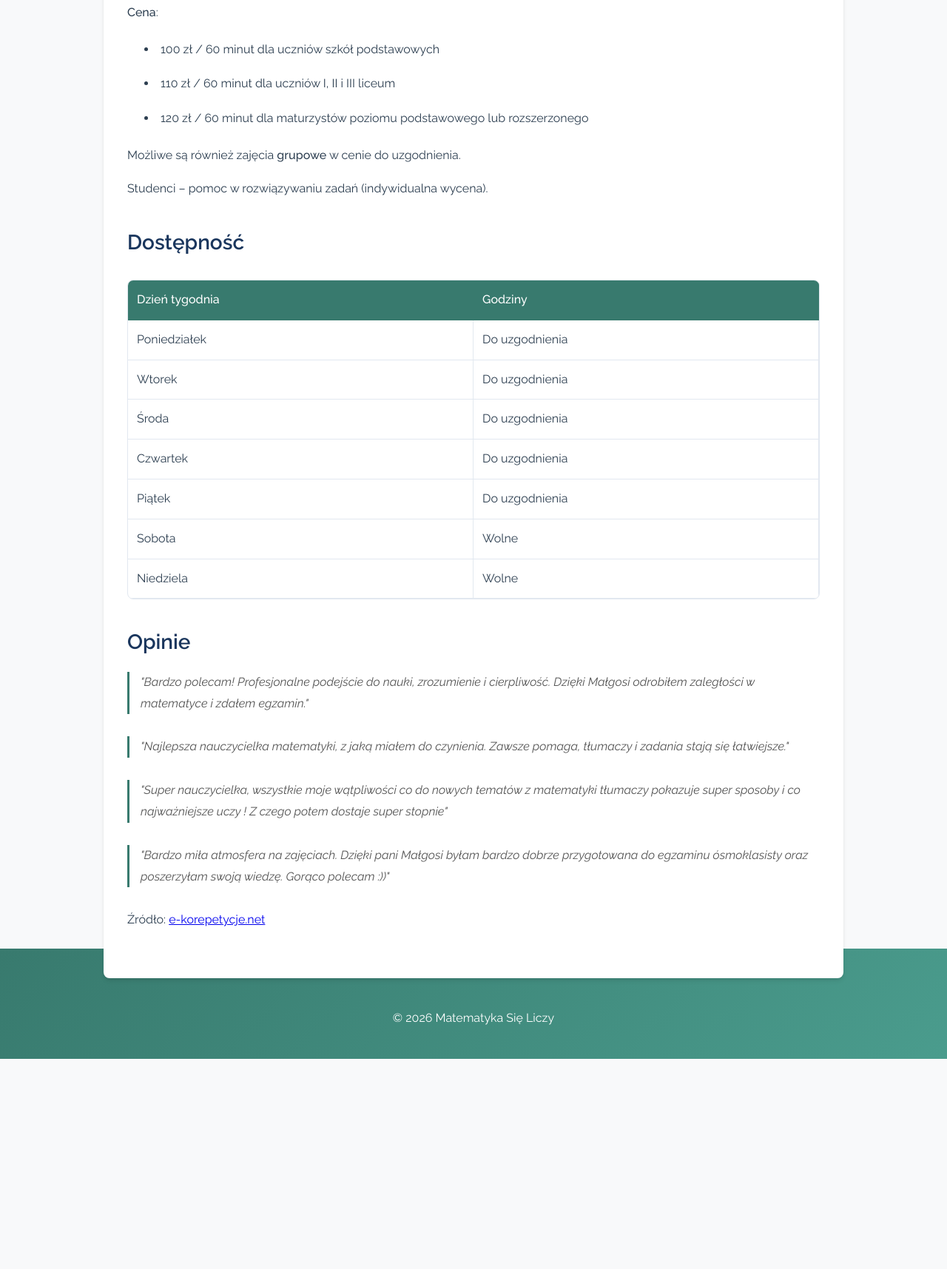
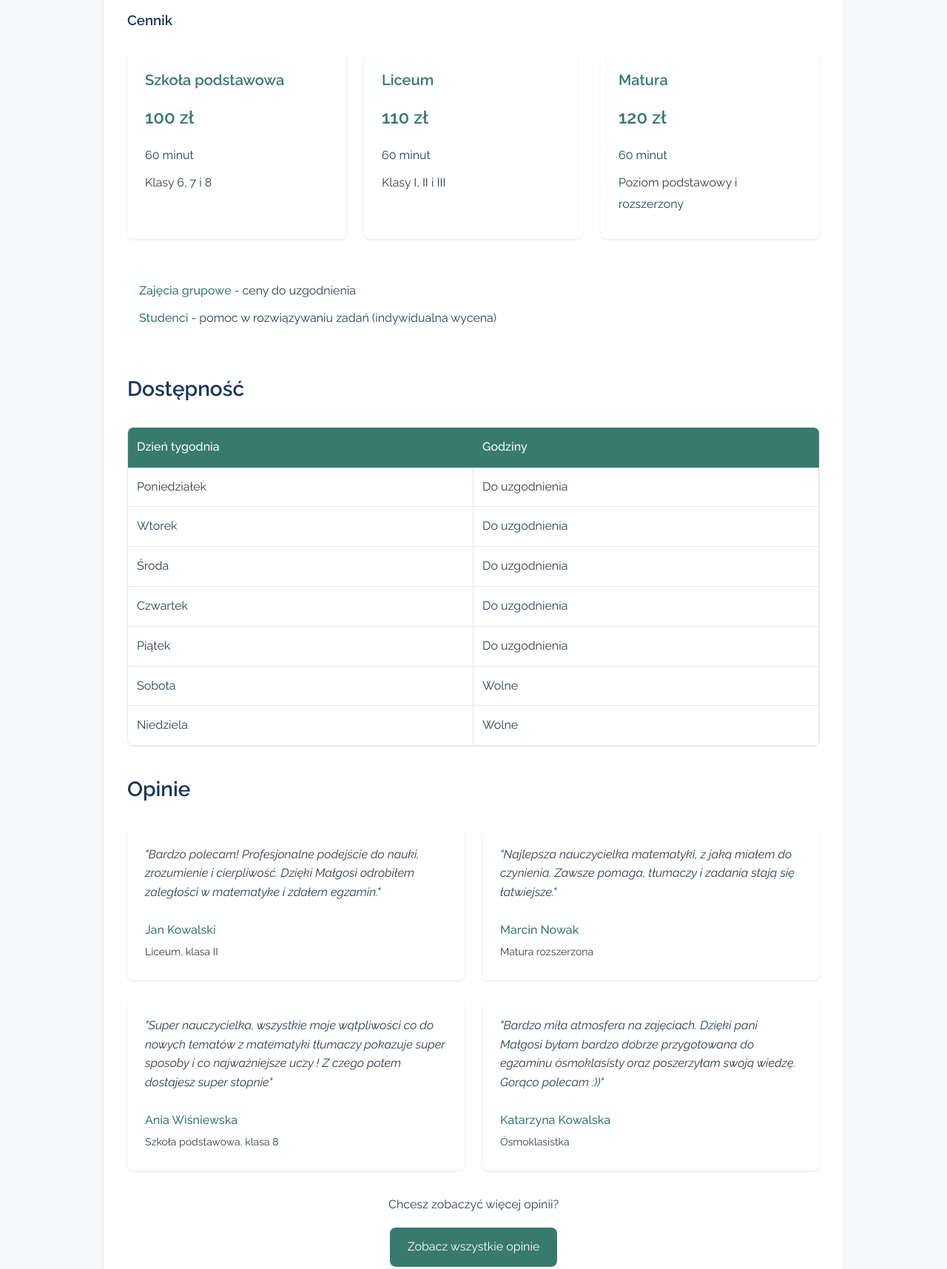
Before and after one commit to rafenden/matematyka-sie-liczy, an Eleventy site: page src/index.md in a window 1280 px wide. Shown: the part 2267-3982 px from the top of the page at 74% size. Before the commit the page ends 3698 px from the top, so only its background shows below. Built offline with nearby package versions, Linux system fonts and the light colour scheme; Eleventy itself is replaced by a stand-in of ours; files that its build step writes are made by us from their sources.

Commit message:
Enhance pricing cards and testimonials with consistent shadow and improved layout

```diff
--- a/css/styles.css
+++ b/css/styles.css
@@ -253,29 +253,127 @@ table {
 }
 
 /* Pricing cards */
+.pricing-grid {
+  display: grid;
+  grid-template-columns: repeat(auto-fit, minmax(250px, 1fr));
+  gap: 24px;
+  margin: 32px 0;
+}
+
 .pricing-card {
-  border: 1px solid #e2e8f0;
+  background: var(--white-text-color);
+  padding: 24px;
   border-radius: var(--border-radius);
-  padding: 20px;
-  margin-bottom: 20px;
-  transition: var(--transition);
-  box-shadow: var(--box-shadow);
+  box-shadow: 0 1px 3px rgba(0, 0, 0, 0.1);
+  transition: transform 0.3s ease;
 }
 
 .pricing-card:hover {
   transform: translateY(-5px);
-  box-shadow: 0 10px 15px -3px rgba(0, 0, 0, 0.1), 0 4px 6px -2px rgba(0, 0, 0, 0.05);
 }
 
 .pricing-card h3 {
   color: var(--accent-color);
-  margin-top: 0;
+  margin: 0 0 16px 0;
+  font-size: 20px;
 }
 
 .pricing-card .price {
   font-size: 24px;
   font-weight: 600;
-  margin: 15px 0;
+  color: var(--accent-color);
+  margin: 16px 0;
+}
+
+.pricing-card p {
+  color: var(--text-color);
+  margin: 8px 0;
+}
+
+.pricing-note {
+  margin-top: 32px;
+  padding: 16px;
+  background: rgba(255, 255, 255, 0.05);
+  border-radius: var(--border-radius);
+}
+
+.pricing-note p {
+  margin: 8px 0;
+}
+
+.pricing-note strong {
+  color: var(--accent-color);
+}
+
+/* Testimonials */
+.testimonials-grid {
+  display: grid;
+  grid-template-columns: repeat(auto-fit, minmax(300px, 1fr));
+  gap: 24px;
+  margin: 32px 0;
+}
+
+.testimonial-card {
+  background: var(--white-text-color);
+  padding: 24px;
+  border-radius: var(--border-radius);
+  box-shadow: 0 1px 3px rgba(0, 0, 0, 0.1);
+  transition: transform 0.3s ease;
+}
+
+.testimonial-card:hover {
+  transform: translateY(-5px);
+}
+
+.testimonial-card blockquote {
+  margin: 0;
+  padding: 0;
+  border-left: none;
+  color: var(--text-color);
+  font-style: italic;
+  font-size: 16px;
+  line-height: 1.6;
+}
+
+.testimonial-author {
+  margin-top: 16px;
+  padding-top: 8px;
+  border-top: 1px solid rgba(255, 255, 255, 0.1);
+}
+
+.testimonial-author strong {
+  display: block;
+  color: var(--accent-color);
+  font-size: 16px;
+}
+
+.testimonial-author span {
+  font-size: 14px;
+  color: var(--text-color);
+}
+
+.testimonials-cta {
+  margin-top: 32px;
+  text-align: center;
+}
+
+.testimonials-cta p {
+  margin-bottom: 16px;
+  color: var(--text-color);
+}
+
+.cta-button {
+  display: inline-block;
+  padding: 12px 24px;
+  background: var(--accent-color);
+  color: var(--white-text-color);
+  text-decoration: none;
+  border-radius: var(--border-radius);
+  transition: background-color 0.3s ease;
+}
+
+.cta-button:hover {
+  background: var(--accent-light);
 }
 
 /* Back to top button */
--- a/src/index.md
+++ b/src/index.md
@@ -57,14 +57,35 @@ W razie potrzeby przedłużam spotkanie tak, aby dokończyć omawiane zagadnieni
 
 Zajęcia stacjonarne odbywają się we Wrocławiu. Z kolei te online prowadzę używając wirtualnej tablicy i komunikatora ( do uzgodnienia).
 
-**Cena**:
-- 100 zł / 60 minut dla uczniów szkół podstawowych
-- 110 zł / 60 minut dla uczniów I, II i III liceum
-- 120 zł / 60 minut dla maturzystów poziomu podstawowego lub rozszerzonego
+### Cennik
 
-Możliwe są również zajęcia **grupowe** w cenie do uzgodnienia.
+<div class="pricing-grid">
+  <div class="pricing-card">
+    <h3>Szkoła podstawowa</h3>
+    <div class="price">100 zł</div>
+    <p>60 minut</p>
+    <p>Klasy 6, 7 i 8</p>
+  </div>
 
-Studenci – pomoc w rozwiązywaniu zadań (indywidualna wycena).
+  <div class="pricing-card">
+    <h3>Liceum</h3>
+    <div class="price">110 zł</div>
+    <p>60 minut</p>
+    <p>Klasy I, II i III</p>
+  </div>
+
+  <div class="pricing-card">
+    <h3>Matura</h3>
+    <div class="price">120 zł</div>
+    <p>60 minut</p>
+    <p>Poziom podstawowy i rozszerzony</p>
+  </div>
+</div>
+
+<div class="pricing-note">
+  <p><strong>Zajęcia grupowe</strong> - ceny do uzgodnienia</p>
+  <p><strong>Studenci</strong> - pomoc w rozwiązywaniu zadań (indywidualna wycena)</p>
+</div>
 
 ## Dostępność
 
@@ -80,14 +101,49 @@ Studenci – pomoc w rozwiązywaniu zadań (indywidualna wycena).
 
 ## Opinie
 
-> "Bardzo polecam! Profesjonalne podejście do nauki, zrozumienie i cierpliwość. Dzięki Małgosi odrobiłem zaległości w matematyce i zdałem egzamin."
+<div class="testimonials-grid">
+  <div class="testimonial-card">
+    <blockquote>
+      "Bardzo polecam! Profesjonalne podejście do nauki, zrozumienie i cierpliwość. Dzięki Małgosi odrobiłem zaległości w matematyke i zdałem egzamin."
+    </blockquote>
+    <div class="testimonial-author">
+      <strong>Jan Kowalski</strong>
+      <span>Liceum, klasa II</span>
+    </div>
+  </div>
 
-> "Najlepsza nauczycielka matematyki, z jaką miałem do czynienia. Zawsze pomaga, tłumaczy i zadania stają się łatwiejsze."
+  <div class="testimonial-card">
+    <blockquote>
+      "Najlepsza nauczycielka matematyki, z jaką miałem do czynienia. Zawsze pomaga, tłumaczy i zadania stają się łatwiejsze."
+    </blockquote>
+    <div class="testimonial-author">
+      <strong>Marcin Nowak</strong>
+      <span>Matura rozszerzona</span>
+    </div>
+  </div>
 
-> "Super nauczycielka, wszystkie moje wątpliwości co do nowych tematów z matematyki tłumaczy pokazuje super sposoby i co najważniejsze uczy ! Z czego potem dostaje super stopnie"
+  <div class="testimonial-card">
+    <blockquote>
+      "Super nauczycielka, wszystkie moje wątpliwości co do nowych tematów z matematyki tłumaczy pokazuje super sposoby i co najważniejsze uczy ! Z czego potem dostajesz super stopnie"
+    </blockquote>
+    <div class="testimonial-author">
+      <strong>Ania Wiśniewska</strong>
+      <span>Szkoła podstawowa, klasa 8</span>
+    </div>
+  </div>
 
-> "Bardzo miła atmosfera na zajęciach. Dzięki pani Małgosi byłam bardzo dobrze przygotowana do egzaminu ósmoklasisty oraz poszerzyłam swoją wiedzę. Gorąco polecam :))"
+  <div class="testimonial-card">
+    <blockquote>
+      "Bardzo miła atmosfera na zajęciach. Dzięki pani Małgosi byłam bardzo dobrze przygotowana do egzaminu ósmoklasisty oraz poszerzyłam swoją wiedzę. Gorąco polecam :))"
+    </blockquote>
+    <div class="testimonial-author">
+      <strong>Katarzyna Kowalska</strong>
+      <span>Ósmoklasistka</span>
+    </div>
+  </div>
+</div>
 
-
-
-Źródło: [e-korepetycje.net](https://www.e-korepetycje.net/malgorzata-swiatek/matematyka#opinie)
+<div class="testimonials-cta">
+  <p>Chcesz zobaczyć więcej opinii?</p>
+  <a href="https://www.e-korepetycje.net/malgorzata-swiatek/matematyka#opinie" class="cta-button">Zobacz wszystkie opinie</a>
+</div>
```
